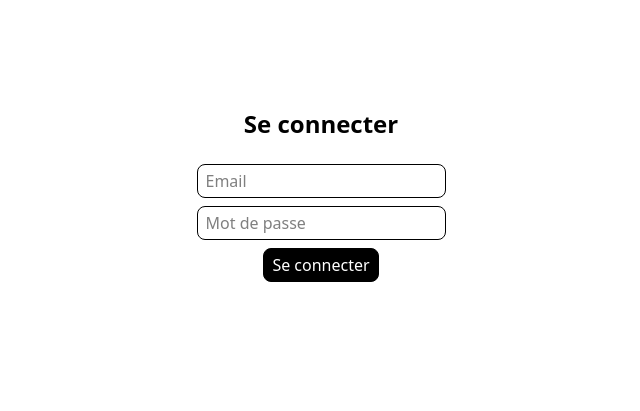
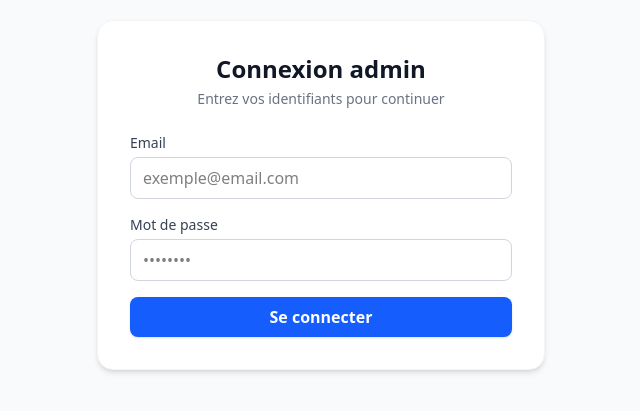
Before and after one commit to antoinevignes/node-eval-s3, a React app in the folder frontend/: page /user/login in a window 1280 px wide. Shown: the part 205-616 px from the top of the page, without its empty margins (319-959 px from the left). Built offline with nearby package versions, Linux system fonts and the light colour scheme; no server answers; the HTML template or start-up script is replaced by a standard one.

Commit message:
amelioration css navbar & login

```diff
--- a/frontend/src/components/Navbar.jsx
+++ b/frontend/src/components/Navbar.jsx
@@ -4,35 +4,44 @@
 
 export default function Navbar() {
   const { user, logout } = useContext(AuthContext);
+
   return (
-    <nav className="bg-gray-900 text-white p-4 flex justify-between">
-      <Link to="/" className="font-bold text-lg">
-        🏠 Meubles
+    <nav className="bg-white border-b border-gray-200 shadow-sm">
+      <div className="max-w-7xl mx-auto px-6 py-4 flex items-center justify-between">
+        <Link
+          to="/"
+          className="flex items-center gap-2 text-gray-900 font-bold text-xl hover:text-blue-600 transition-colors"
+        >
+          🪑 Atelier du Design
         </Link>
 
-      <div className="flex gap-4">
+        <div className="flex items-center gap-6">
           {!user ? (
-          <Link to="/user/login" className="hover:text-blue-400 transition-all">
-            Login
+            <Link
+              to="/user/login"
+              className="text-gray-700 font-medium hover:text-blue-600 transition-colors"
+            >
+              Connexion
             </Link>
           ) : (
-          <div className="flex items-center gap-2">
+            <div className="flex items-center gap-4">
               <Link
                 to="/admin/dashboard"
-              className="hover:text-blue-400 transition-all"
+                className="text-gray-700 font-medium hover:text-blue-600 transition-colors"
               >
-              Dashboard
+                Tableau de bord
               </Link>
 
               <button
                 onClick={logout}
-              className="hover:text-blue-400 transition-all"
+                className="px-4 py-2 rounded-lg border border-gray-300 text-gray-700 font-medium hover:bg-gray-100 hover:text-gray-900 transition-all"
               >
-              Logout
+                Déconnexion
               </button>
             </div>
           )}
         </div>
+      </div>
     </nav>
   );
 }
--- a/frontend/src/pages/auth/Login.jsx
+++ b/frontend/src/pages/auth/Login.jsx
@@ -4,7 +4,6 @@
 
 export default function Login() {
   const API_URL = import.meta.env.VITE_API_URL;
-
   const { login } = useContext(AuthContext);
   const [searchParams] = useSearchParams();
   const searchParamsErr = searchParams.get("error");
@@ -20,13 +19,8 @@
     try {
       const response = await fetch(`${API_URL}/user/login`, {
         method: "POST",
-        headers: {
-          "Content-Type": "application/json",
-        },
-        body: JSON.stringify({
-          email,
-          password,
-        }),
+        headers: { "Content-Type": "application/json" },
+        body: JSON.stringify({ email, password }),
       });
 
       if (!response.ok) {
@@ -36,7 +30,6 @@
       }
 
       const data = await response.json();
-
       login(data.token);
     } catch (err) {
       console.error(err);
@@ -45,34 +38,66 @@
   };
 
   return (
-    <section className="p-20 flex flex-col justify-center items-center h-screen">
-      <h1 className="font-bold text-2xl mb-6">Se connecter</h1>
+    <section className="min-h-screen flex items-center justify-center bg-gray-50 px-4">
+      <div className="w-full max-w-md bg-white shadow-md rounded-2xl border border-gray-100 p-8 space-y-6">
+        <div className="text-center space-y-1">
+          <h1 className="text-2xl font-bold text-gray-900">Connexion admin</h1>
+          <p className="text-sm text-gray-500">
+            Entrez vos identifiants pour continuer
+          </p>
+        </div>
 
         <form
           action={handleSubmit}
           method="post"
-        className="flex flex-col justify-center items-center space-y-2"
+          className="flex flex-col space-y-4"
         >
+          <div>
+            <label
+              htmlFor="email"
+              className="block text-sm font-medium text-gray-700 mb-1"
+            >
+              Email
+            </label>
             <input
               type="email"
               name="email"
-          className="border border-black rounded-lg px-2 py-1"
-          placeholder="Email"
+              id="email"
+              className="w-full border border-gray-300 rounded-lg px-3 py-2 focus:ring-2 focus:ring-blue-500 focus:border-blue-500 outline-none transition-all"
+              placeholder="exemple@email.com"
             />
+          </div>
+
+          <div>
+            <label
+              htmlFor="password"
+              className="block text-sm font-medium text-gray-700 mb-1"
+            >
+              Mot de passe
+            </label>
             <input
               type="password"
               name="password"
-          className="border border-black rounded-lg px-2 py-1"
-          placeholder="Mot de passe"
+              id="password"
+              className="w-full border border-gray-300 rounded-lg px-3 py-2 focus:ring-2 focus:ring-blue-500 focus:border-blue-500 outline-none transition-all"
+              placeholder="••••••••"
             />
-        <input
+          </div>
+
+          {error && (
+            <p className="text-red-500 text-sm text-center font-medium bg-red-50 border border-red-100 py-2 rounded-lg">
+              {error}
+            </p>
+          )}
+
+          <button
             type="submit"
-          value="Se connecter"
-          className="bg-black text-white px-2 py-1 rounded-lg border border-black hover:bg-white hover:text-black transition-all cursor-pointer"
-        />
-
-        {error && <p className="text-red-500">{error}</p>}
+            className="w-full bg-blue-600 text-white py-2 rounded-lg font-semibold hover:bg-blue-700 transition-all shadow-sm hover:shadow-md"
+          >
+            Se connecter
+          </button>
         </form>
+      </div>
     </section>
   );
 }
```
Lines whose indentation alone changed are shown as unchanged.
